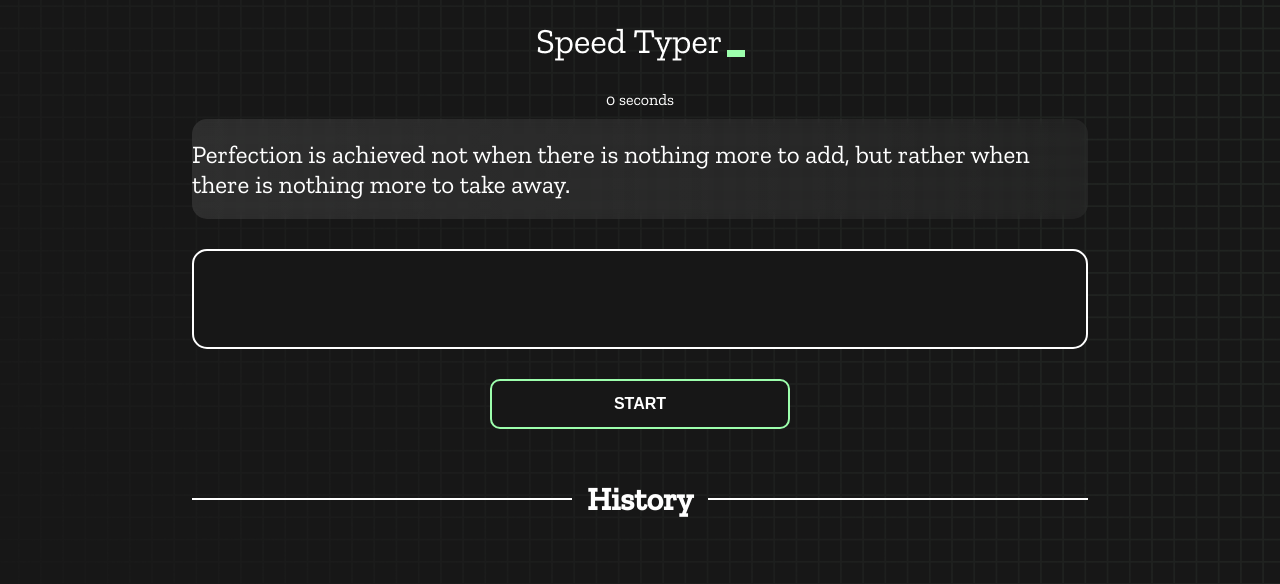
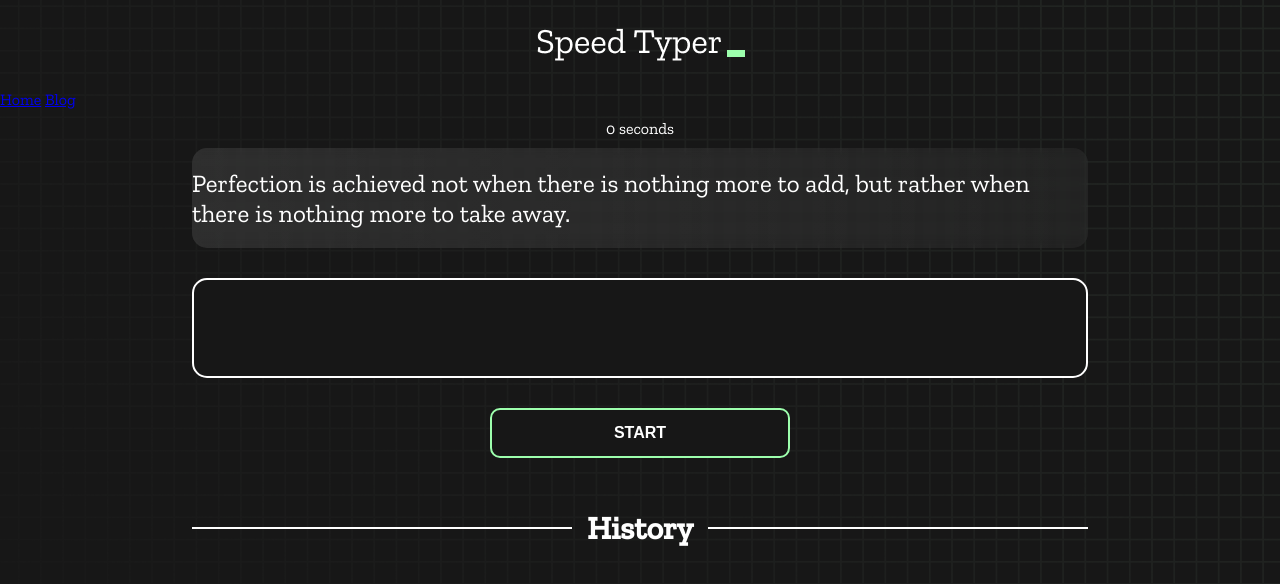
Before and after one commit to coachaloka/speed-test, a plain HTML site: page index.html in a window 1280 px wide. Drawn offline with nearby package versions, Linux system fonts and the light colour scheme.

Commit message:
blog link

```diff
--- a/index.html
+++ b/index.html
@@ -14,7 +14,12 @@
     />
   </head>
   <body>
-    <h1 class="title"><img src="./logo.png" /></h1>
+    <header>
+      <h1 class="title"><img src="./logo.png" /></h1>
+      <a href="./index.html">Home</a>
+      <a href="./blog.html">Blog</a>
+    </header>
+
     <div id="show-time">0 seconds</div>
 
     <div class="box-container">
```
Also changed, not shown: blog.html (+2 -1 lines).
